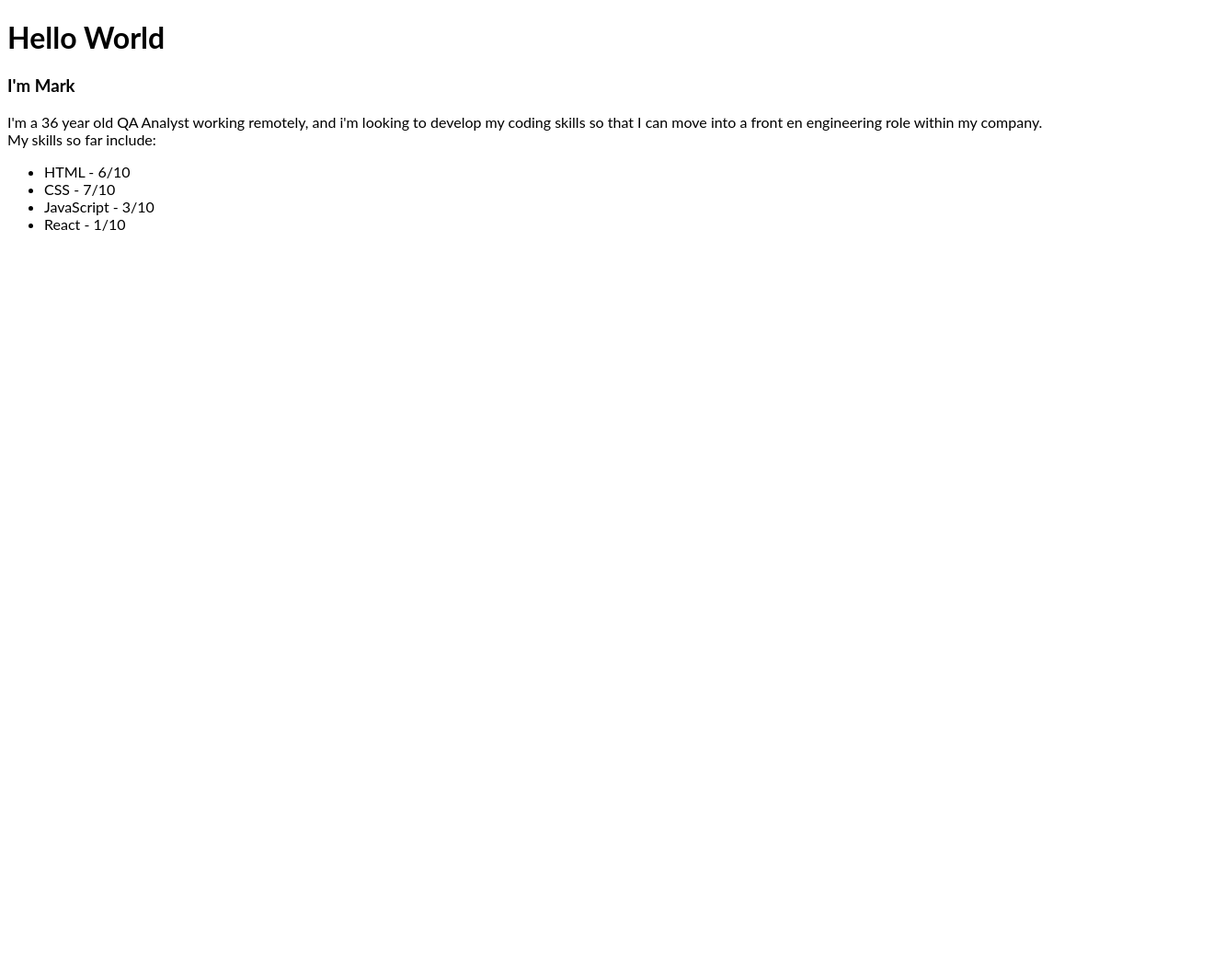
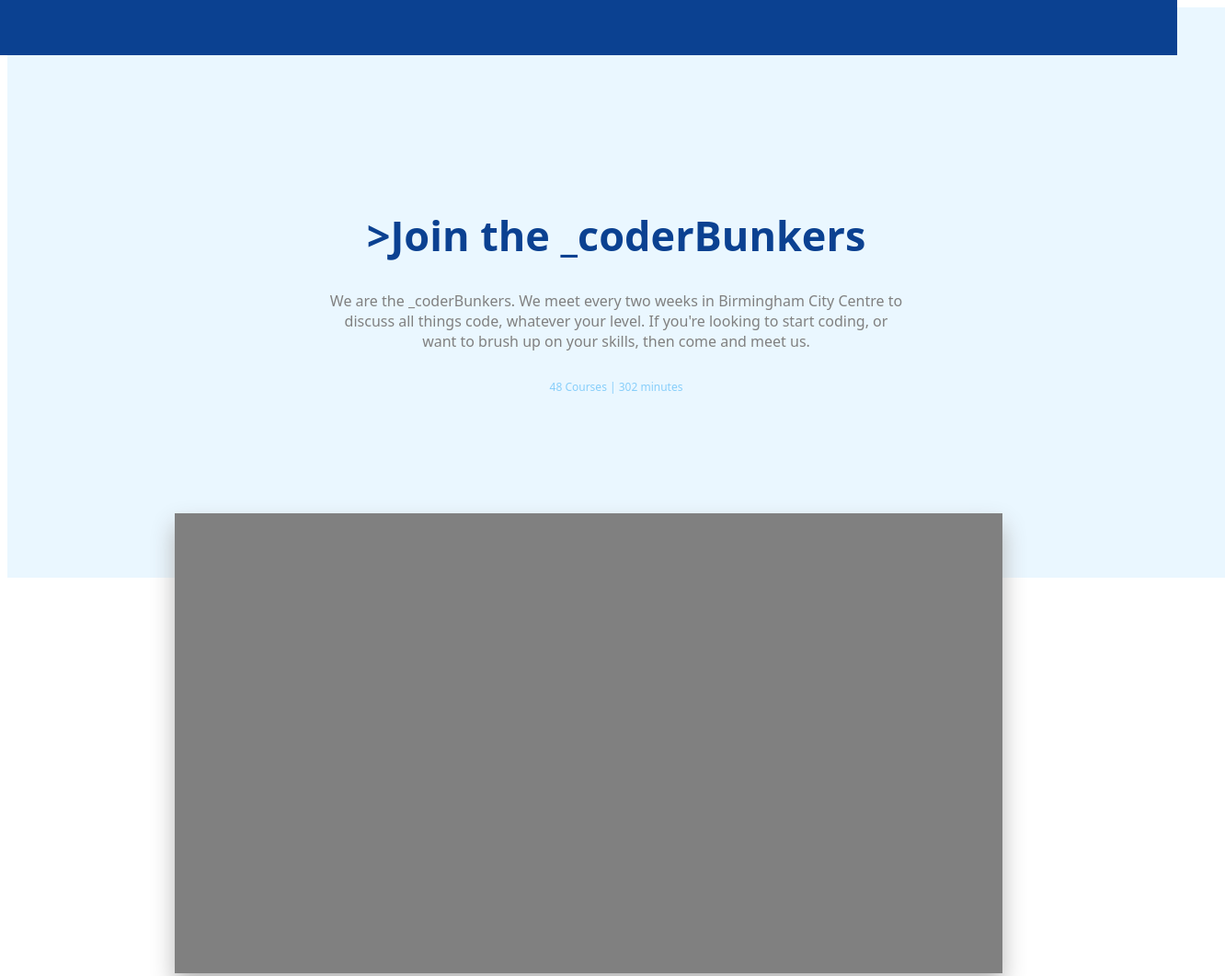
Before and after one commit to markos84uk/markscoderbunker.github.io, a plain HTML site: page index.html in a window 1280 px wide. Shown: the top 1061 px of the page at 92% size, 1332 px wide, since content can reach past the window. Before the commit the page ends 800 px from the top, so only its background shows below. Drawn offline with Linux system fonts and the light colour scheme.

Commit message:
style and text updates

```diff
--- a/index.html
+++ b/index.html
@@ -10,26 +10,24 @@
 </head>
 
 <body>
-    <div classname="head-div">
-        <h1>Hello World</h1>
+    <div class="head-div">
+        <nav class='navbar'></nav>
+        <div class="hero-content">
+            <h1 style="font-weight: 800; font-size: 45px">>Join the _coderBunkers</h1>
 
-        <h3>I'm Mark</h3>
+            <p style="color:grey; margin-bottom: 30px">We are the _coderBunkers. We meet every two weeks in Birmingham City
+                Centre to discuss all things code, whatever your level. If you're looking to start coding, or
+                want to brush up on your skills, then come and meet us.
+            </p>
+            <p style="color:lightskyblue; font-size: 12px">48 Courses | 302 minutes</p>
+        </div>
+    </div>
+    <div class="image">
 
-        <p>I'm a 36 year old QA Analyst working remotely, and i'm looking to develop my coding skills so that I can move into
-            a front en engineering role within my company.
-            <br />
-            My skills so far include:
-        </p>
-        <ul>
-            <li>HTML - 6/10</li>
-            <li>CSS - 7/10</li>
-            <li>JavaScript - 3/10</li>
-            <li>React - 1/10</li>
-        </ul>
     </div>
 
 
-	<script src="src/index.js">
+	<script src="./index.js">
 	</script>
 </body>
 
--- a/styles.css
+++ b/styles.css
@@ -1,10 +1,46 @@
 body {
-    font-family: "Lato";
+    font-family: "system-ui";
 }
 
 .head-div {
-    font-family: "Lato";
-    padding: 20px;
-    background-color: whitesmoke;
+    width: 100%;
+    height: 70vh;
+    padding: 30px;
+    background-color: #eaf7ff;
+    color: rgb(11, 65, 145);
+    display: flex;
+    align-items: center;
+    flex-direction: column;
+    justify-content: center;
+    position: relative;
+}
 
+.hero-content {
+    width: 50%;
+    margin-left: auto;
+    margin-right: auto;
+    text-align: center;
 }
+
+.navbar {
+    background-color: rgb(11, 65, 145);
+    position: fixed;
+    height: 60px;
+    left: 0%;
+    top: 0%;
+    right: 0%;
+    bottom: auto;
+    width: 100%;
+}
+
+.image {
+    height: 500px;
+    width: 900px;
+    top: -70px;
+    margin-left: auto;
+    margin-right: auto;
+    position: relative;
+    z-index: 5;
+    background-color: grey;
+    box-shadow: 0px 13px 24px rgb(182, 182, 182);
+}
```
Also changed, not shown: index.js (added).
